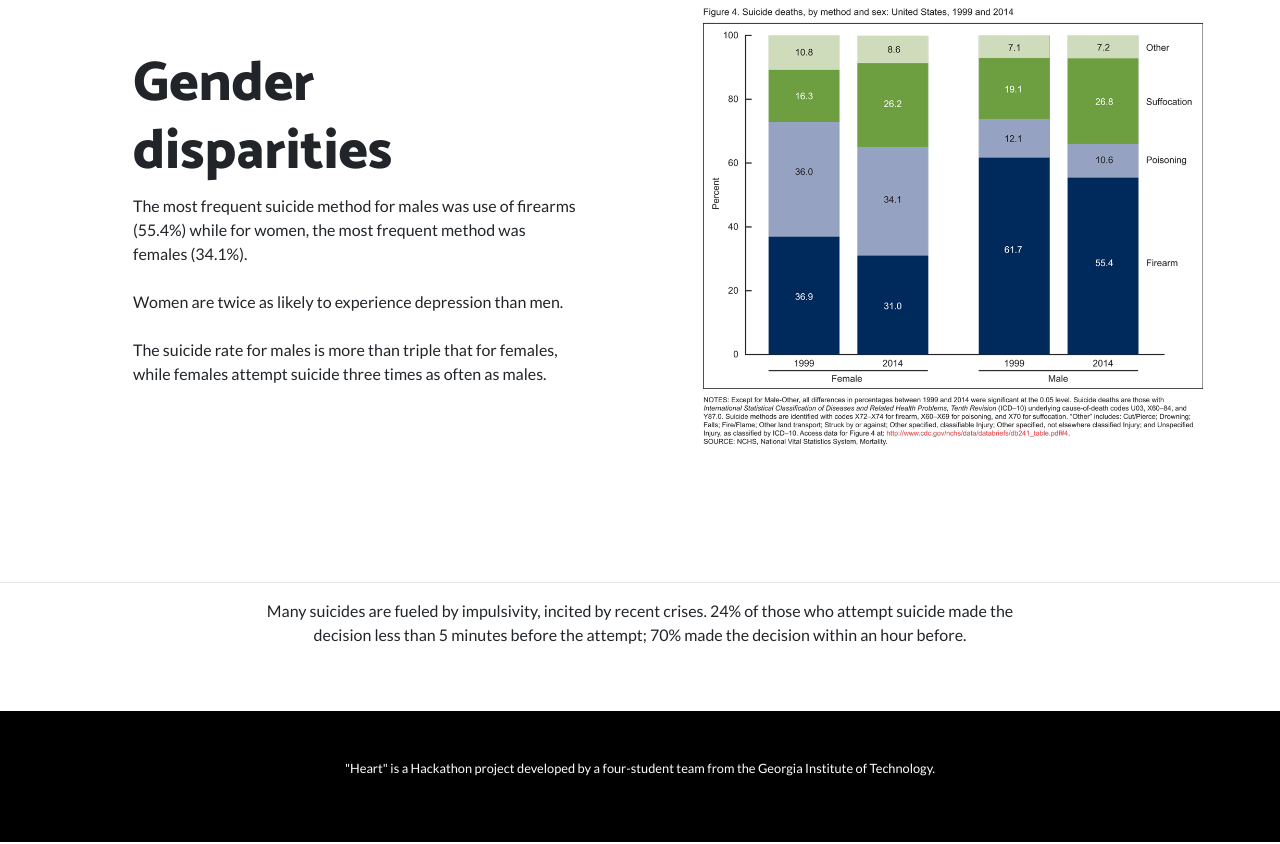
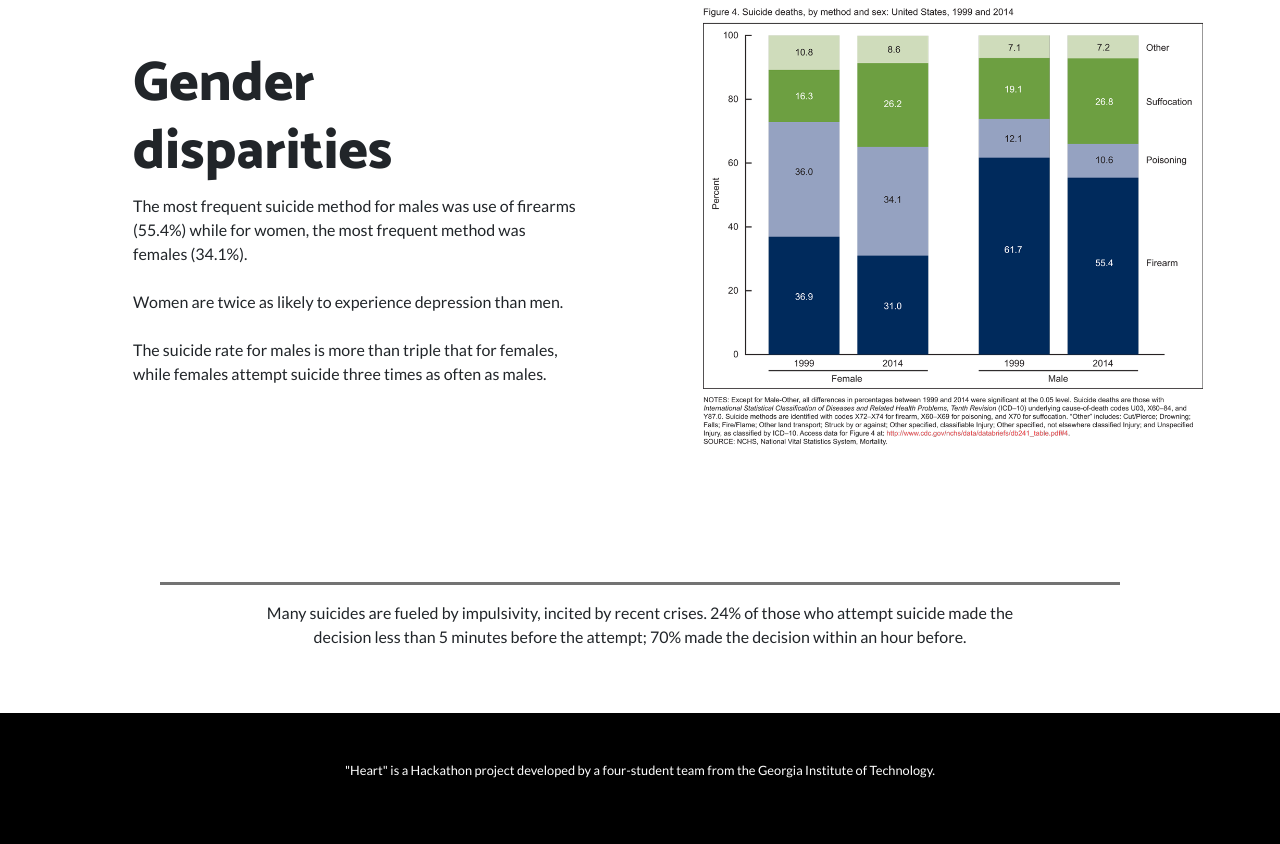
Before and after one commit to Jason27chan/Heart, a website: page index.html in a window 1280 px wide. Shown: the part 1552-2396 px from the top of the page. Drawn offline with Linux system fonts and the light colour scheme.

Commit message:
horizontal line

```diff
--- a/css/one-page-wonder.css
+++ b/css/one-page-wonder.css
@@ -180,3 +180,9 @@ header.masthead .bg-circle-4 {
   margin-left: auto;
   margin-right: auto;
 }
+
+hr {
+  margin-left: 10em;
+  margin-right: 10em;
+  border-width: 3px;
+}
--- a/index.html
+++ b/index.html
@@ -165,7 +165,7 @@
     <br>
     <br>
     <br>
-    <hr>
+    <hr NOSHADE>
     <div class="container">
       <div class="row align-items-center">
         <div class="col-sm">
```
